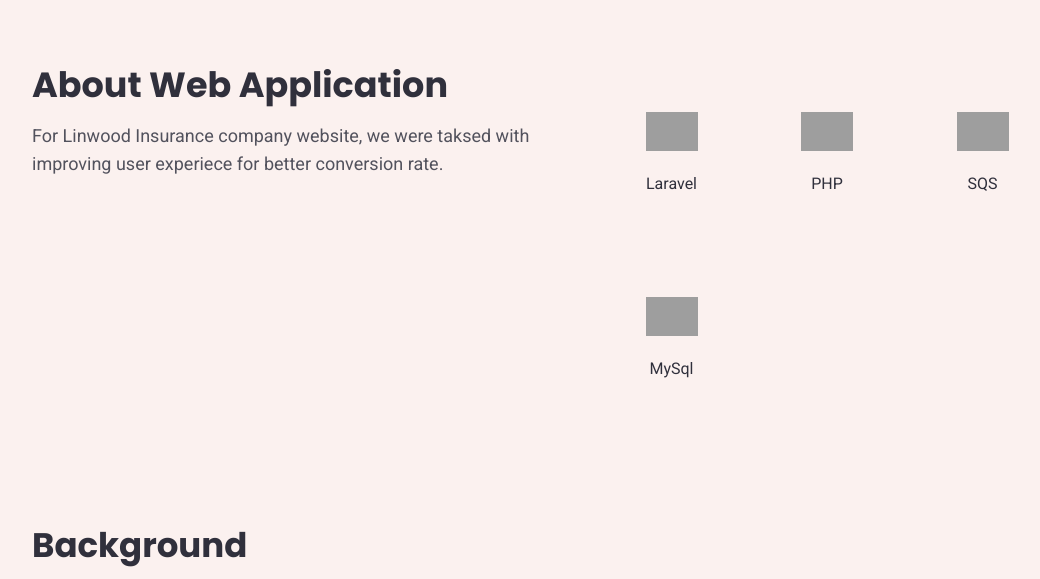
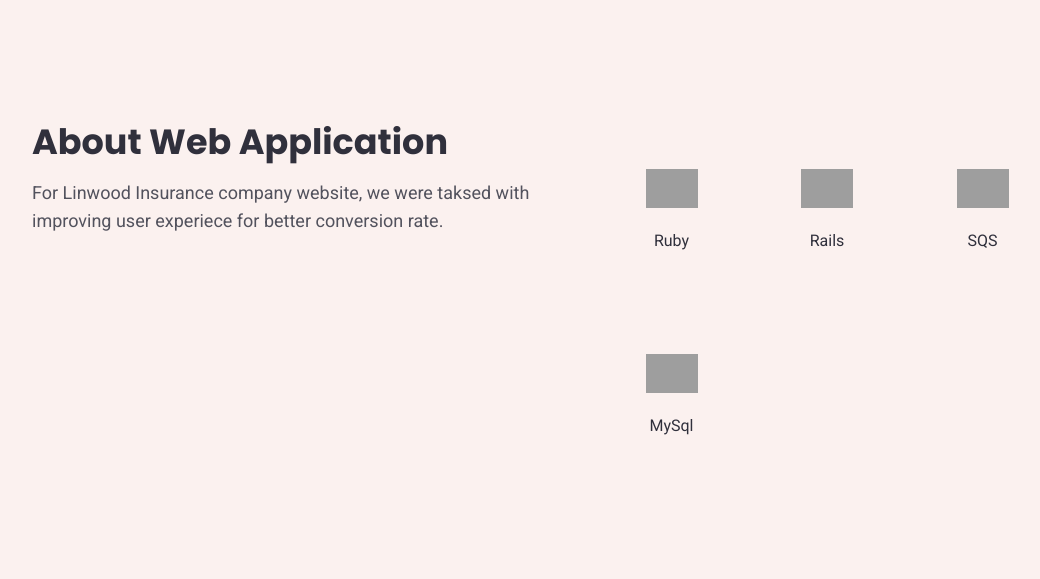
Before and after one commit to nirlepsoft/website, a PHP site: page /portfolio-details-linwood_forest_insurance.php in a window 1280 px wide. Shown: the part 569-1148 px from the top of the page, without its empty margins (83-1123 px from the left). Run offline with PHP 8.4, Linux system fonts and the light colour scheme; grey boxes are pictures that could not be loaded.

Commit message:
fix link

```diff
--- a/portfolio-details-linwood_forest_insurance.php
+++ b/portfolio-details-linwood_forest_insurance.php
@@ -5,7 +5,7 @@
 	<div class="container">
 	   <div class="row">
 		  <div class="col-lg-6">
-			<h1 class="mb15" data-aos="fade-up" data-aos-delay="400"> <span class="ree-text rt40">Self/E-Learning</span> Web Apllication</h1>
+			<h1 class="mb15" data-aos="fade-up" data-aos-delay="400"> <span class="ree-text rt40">Insurance agency and brokerage firm </span> Web Apllication</h1>
 			 <p class="h-light">Help customers finding insurance for their needs.</p>
 
 		  <div class="case-study-about mt30">
@@ -41,17 +41,17 @@
 						<div class="technolo-sec">
 							<div class="icon-with-title">
 								<a href="javascript:void(0)">
-									<div class="iwt-icon"> <img src="images/icons/laravel.png" alt="Laravel"> </div>
+									<div class="iwt-icon"> <img src="images/icons/ruby.png" alt="Ruby"> </div>
 									<div class="iwt-content">
-										<p>Laravel</p>
+										<p>Ruby</p>
 									</div>
 								</a>
 							</div>
 							<div class="icon-with-title">
 								<a href="javascript:void(0)">
-									<div class="iwt-icon"> <img src="images/icons/php.png" alt="PHP"> </div>
+									<div class="iwt-icon"> <img src="images/icons/rails.svg" alt="Rails"> </div>
 									<div class="iwt-content">
-										<p>PHP</p>
+										<p>Rails</p>
 									</div>
 								</a>
 							</div>
--- a/portfolio.php
+++ b/portfolio.php
@@ -143,7 +143,7 @@
                     </div>
                     <div class="work-details">
                         <!-- <p class="mb10">UX, UI, Graphic Design</p> -->
-                        <a href="portfolio-details-L’Oréal-Professionnel.php"> <h4> E-learning manager</h4></a>
+                        <a href="portfolio-details-Loreal-Professionnel.php"> <h4> E-learning manager</h4></a>
                     </div>
                 </div>
             </div>
```
